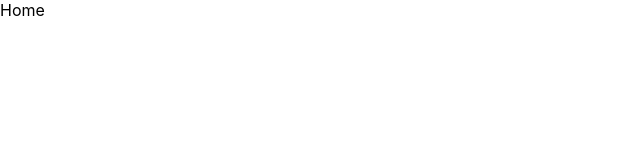
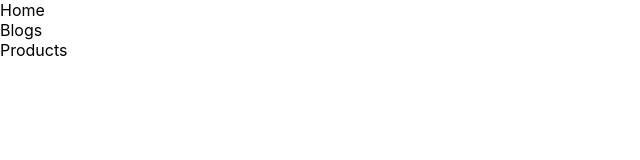
Before and after one commit to AnwarHossainSR/Next-Js-Learn, a Next.js app: page / in a window 1280 px wide. Shown: the top 160 px of the page, without its empty margins (0-640 px from the left). Built offline with nearby package versions, Linux system fonts and the light colour scheme.

Commit message:
Link Component Navigation

```diff
--- a/pages/index.js
+++ b/pages/index.js
@@ -1,7 +1,15 @@
+import Link from "next/link";
 import React from "react";
 
 const Home = () => {
-  return <div>Home</div>;
+  return (
+    <>
+      <div>Home</div>
+      <Link href="/blogs">Blogs</Link>
+      <br />
+      <Link href="/products">Products</Link>
+    </>
+  );
 };
 
 export default Home;
```
